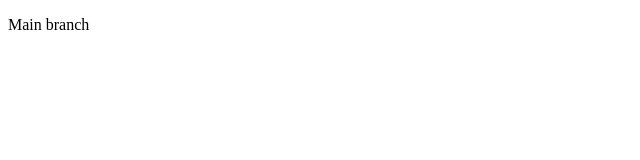
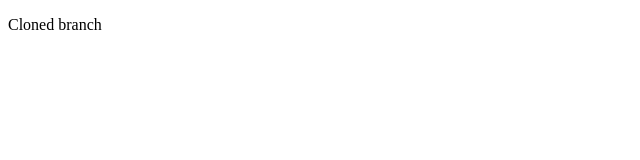
Before and after one commit to ChethanGlobussoft/Dummy, a plain HTML site: page index.html in a window 1280 px wide. Shown: the full height of the page, 0-640 px from the left. Drawn offline with Linux system fonts and the light colour scheme.

Commit message:
cloned branch

```diff
--- a/index.html
+++ b/index.html
@@ -6,6 +6,6 @@
     <title>Document</title>
 </head>
 <body>
-    <p>Main branch</p>
+    <p>Cloned branch</p>
 </body>
 </html>
```
